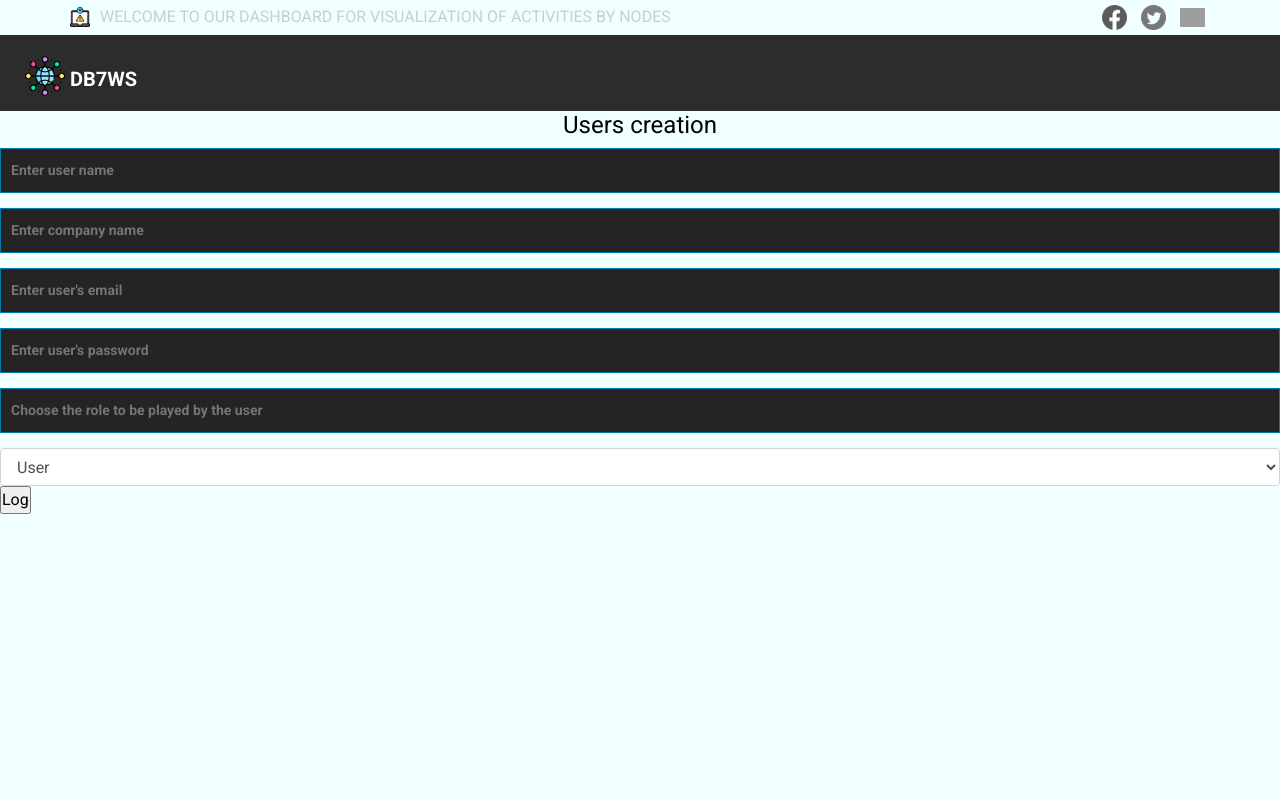
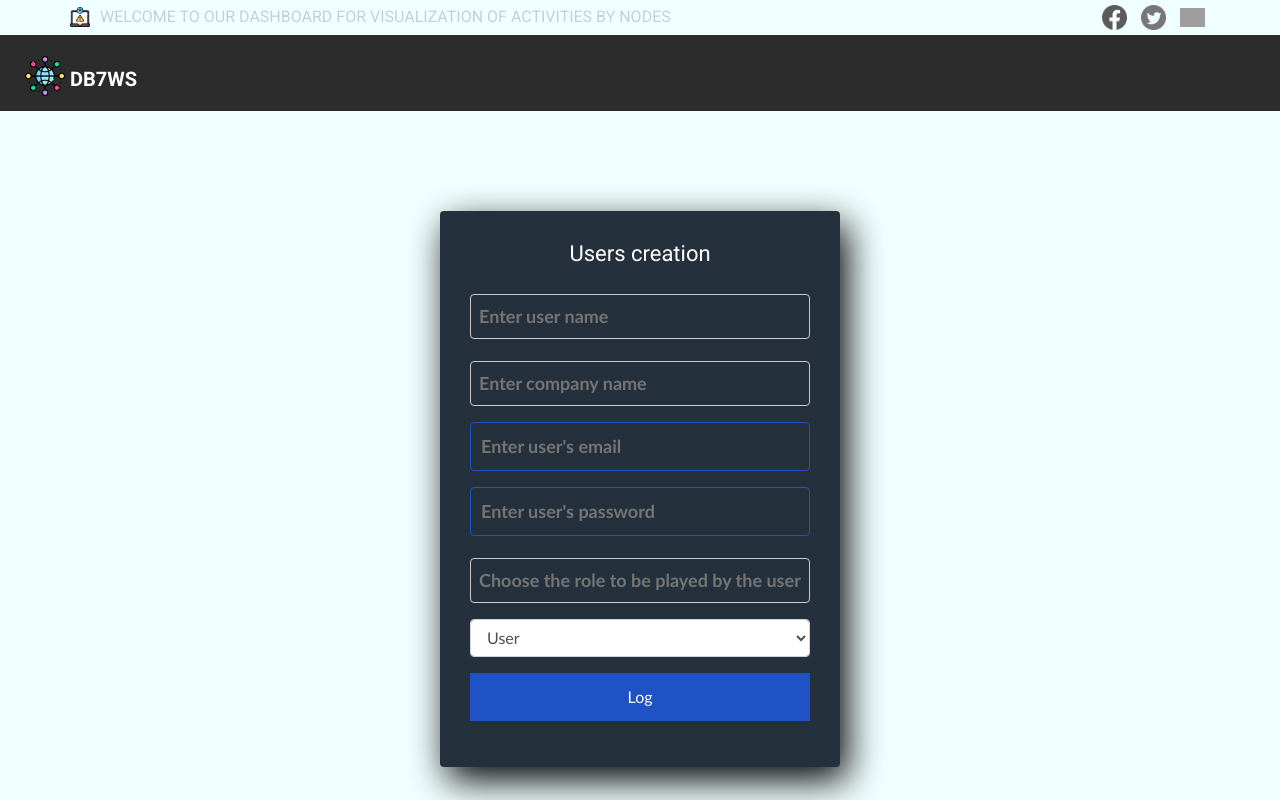
Before and after one commit to JuanGarcia0418/ActivityMap, a Flask app: template app/templates/registerUser.html in a window 1280 px wide. Run offline with Flask 3, Linux system fonts and the light colour scheme; the template is opened without the code that fills it, so the values that code supplies are empty; some libraries are stand-ins or nearby versions; grey boxes are pictures that could not be loaded.

Commit message:
Add files via upload

```diff
--- a/app/static/css/style.css
+++ b/app/static/css/style.css
@@ -913,5 +913,133 @@ main {
     text-decoration: underline;
   }
 
+/* Register section*/
+
+* {
+  margin: 0;
+  padding: 0;
+  box-sizing: border-box;
+}
+
+
+.form-register {
+  width: 400px;
+  background: #24303c;
+  padding: 30px;
+  margin: auto;
+  margin-top: 100px;
+  border-radius: 4px;
+  font-family: 'calibri';
+  color: white;
+  box-shadow: 7px 13px 37px #000;
+}
+
+  .form-register h4 {
+    font-size: 22px;
+    margin-bottom: 20px;
+  }
+
+.controls {
+  width: 100%;
+  background: #24303c;
+  padding: 10px;
+  border-radius: 4px;
+  margin-bottom: 16px;
+  border: 1px solid #1f53c5;
+  font-family: 'calibri';
+  font-size: 18px;
+  color: white;
+}
+
+.form-register p {
+  height: 40px;
+  text-align: center;
+  font-size: 18px;
+  line-height: 40px;
+}
+
+.form-register a {
+  color: white;
+  text-decoration: none;
+}
+
+  .form-register a:hover {
+    color: white;
+    text-decoration: underline;
+  }
+
+.form-register .botons {
+  width: 100%;
+  background: #1f53c5;
+  border: none;
+  padding: 12px;
+  color: white;
+  margin: 16px 0;
+  font-size: 16px;
+}
+
+/* proyect section*/
+
+<style >
+
+h1 {
+  text-align: center;
+  margin-top: 20px;
+}
+
+form {
+  width: 80%;
+  margin: auto;
+  padding: 20px;
+  background-color: #fff;
+  box-shadow: 0px 0px 5px 0px rgba(0,0,0,0.2);
+}
+
+table {
+  width: 100%;
+  border-collapse: collapse;
+}
+
+th, td {
+  padding: 10px;
+  text-align: left;
+  border-bottom: 1px solid #ddd;
+}
+
+th {
+  background-color: #f2f2f2;
+}
+
+input[type="text"] {
+  width: 100%;
+  padding: 8px;
+  border: 1px solid #ccc;
+  border-radius: 4px;
+  box-sizing: border-box;
+  margin-top: 6px;
+  margin-bottom: 16px;
+  resize: vertical;
+}
+
+button[type="button"], button[type="submit"] {
+  background-color: #4CAF50;
+  color: #fff;
+  padding: 8px 16px;
+  border: none;
+  border-radius: 4px;
+  cursor: pointer;
+}
+
+  button[type="button"]:hover, button[type="submit"]:hover {
+    background-color: #45a049;
+  }
+
+@media screen and (max-width: 600px) {
+  form {
+    width: 100%;
+  }
+}
+
+</style >
 
 /*# sourceMappingURL=style.css.map */
--- a/app/static/css/style.scss
+++ b/app/static/css/style.scss
@@ -443,6 +443,7 @@ a:focus {
       text-transform: uppercase;
       font-size: 2.5rem;
       font-weight: bold;
+      align-content:center;
 
       span {
         color: $primary;
@@ -876,3 +877,135 @@ main {
 .form-login a:hover {
   text-decoration: underline;
 }
+// end slider section
+
+/* Form register*/
+* {
+  margin: 0;
+  padding: 0;
+  box-sizing: border-box;
+}
+
+.form-register {
+  width: 400px;
+  background: #24303c;
+  padding: 30px;
+  margin: auto;
+  margin-top: 100px;
+  border-radius: 4px;
+  font-family: 'calibri';
+  color: white;
+  box-shadow: 7px 13px 37px #000;
+}
+
+.form-register h4 {
+  font-size: 22px;
+  margin-bottom: 20px;
+}
+
+.controls {
+  width: 100%;
+  background: #24303c;
+  padding: 10px;
+  border-radius: 4px;
+  margin-bottom: 16px;
+  border: 1px solid #1f53c5;
+  font-family: 'calibri';
+  font-size: 18px;
+  color: white;
+}
+
+.form-register p {
+  height: 40px;
+  text-align: center;
+  font-size: 18px;
+  line-height: 40px;
+}
+
+.form-register a {
+  color: white;
+  text-decoration: none;
+}
+
+.form-register a:hover {
+  color: white;
+  text-decoration: underline;
+}
+
+.form-register .botons {
+  width: 100%;
+  background: #1f53c5;
+  border: none;
+  padding: 12px;
+  color: white;
+  margin: 16px 0;
+  font-size: 16px;
+}
+// end form register
+
+/* proyect section*/
+
+<style >
+
+h1 {
+  text-align: center;
+  margin-top: 20px;
+}
+
+form {
+  width: 80%;
+  margin: auto;
+  padding: 20px;
+  background-color: #fff;
+  box-shadow: 0px 0px 5px 0px rgba(0,0,0,0.2);
+}
+
+table {
+  width: 100%;
+  border-collapse: collapse;
+}
+
+th, td {
+  padding: 10px;
+  text-align: left;
+  border-bottom: 1px solid #ddd;
+}
+
+th {
+  background-color: #f2f2f2;
+}
+
+input[type="text"] {
+  width: 100%;
+  padding: 8px;
+  border: 1px solid #ccc;
+  border-radius: 4px;
+  box-sizing: border-box;
+  margin-top: 6px;
+  margin-bottom: 16px;
+  resize: vertical;
+}
+
+button[type="button"], button[type="submit"] {
+  background-color: #4CAF50;
+  color: #fff;
+  padding: 8px 16px;
+  border: none;
+  border-radius: 4px;
+  cursor: pointer;
+}
+
+button[type="button"]:hover, button[type="submit"]:hover {
+  background-color: #45a049;
+}
+
+@media screen and (max-width: 600px) {
+  form {
+    width: 100%;
+  }
+}
+
+</style >
+
+
+// end proyect section
```
